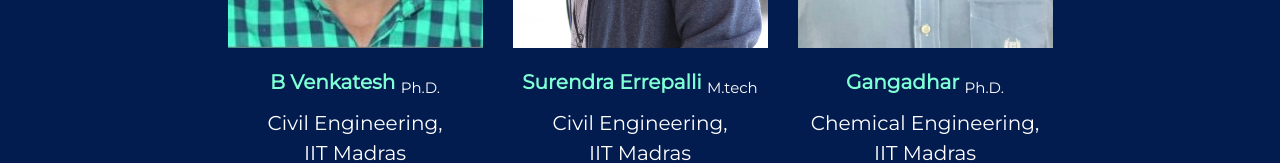
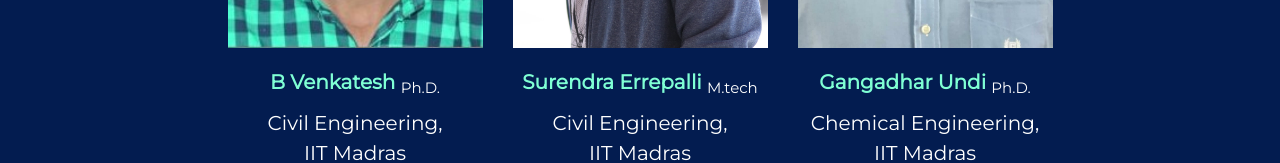
Before and after one commit to harshith9999/website, a React (Create React App) app: page / in a window 1280 px wide. Shown: the part 1099-1262 px from the top of the page. Built offline with nearby package versions, Linux system fonts and the light colour scheme.

Commit message:
previous commit

```diff
--- a/src/components/members.js
+++ b/src/components/members.js
@@ -70,7 +70,7 @@ const Members = (props) => {
             </div>
             <h3 class="member-title">
               <p style={{ color: "aquamarine", fontWeight: "bold" }}>
-              Gangadhar{" "}
+              Gangadhar Undi{" "}
                 <sub style={{ color: "white", fontWeight: "normal" }}>
                   Ph.D.
                 </sub>
```
